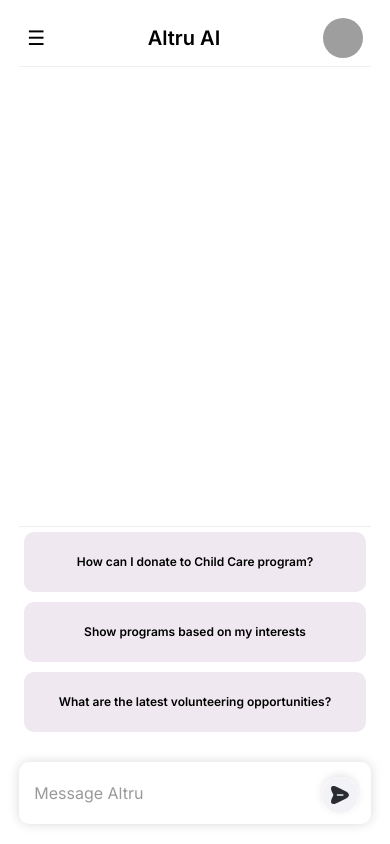
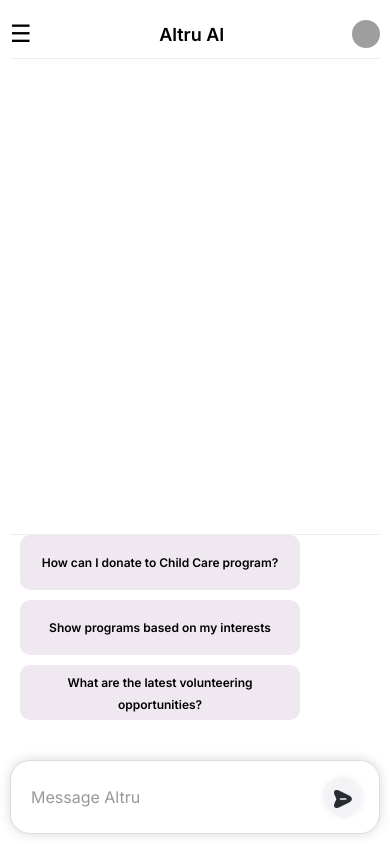
Before and after one commit to shyamal11/aoi_frontend, a React (Vite) app: page /chat in a window 390 px wide. Built offline with nearby package versions, Linux system fonts and the light colour scheme; grey boxes are pictures that could not be loaded.

Commit message:
fix: improve mobile chat input box positioning and visibility

```diff
--- a/src/components/ChatContainer/ChatContainer.css
+++ b/src/components/ChatContainer/ChatContainer.css
@@ -303,46 +303,107 @@
   .chat-page .container {
     width: 100%;
     height: 100vh;
+    padding: 10px;
     border-radius: 0;
-    padding: 10px;
   }
 
   .chat-page .header {
-    padding: 8px;
+    width: 100%;
+    padding: 8px 0;
   }
 
-  .chat-page .chat-container {
-    padding: 10px 0 0 0;
-  }
-
-  .chat-page .messages-container {
-    padding-bottom: 80px;
-  }
-
-  .chat-page .quick-buttons {
-    padding: 5px;
-  }
-
-  .chat-page .chat-input {
-    margin-bottom: 10px;
-  }
-
-  .chat-page .menu-icon,
   .chat-page .title {
     font-size: 20px;
   }
 
-  .chat-page .message {
-    max-width: 90%;
+  .chat-page .user-icon {
+    width: 32px;
+    height: 32px;
   }
 
-  .chat-page .quick-buttons button {
-    width: 100%;
-    height: 60px;
+  .chat-page .chat-container {
+    padding: 10px 0;
   }
 
-  .chat-page .profile-box {
+  .chat-page .messages-container {
+    padding: 0 10px;
+    margin-bottom: 10px;
+  }
+
+  .chat-page .message {
     font-size: 14px;
+    max-width: 85%;
+    padding: 10px 12px;
+  }
+
+  .chat-page .quick-buttons {
+    width: 100%;
+    padding: 0 10px;
+    margin-bottom: 10px;
+  }
+
+  .chat-page .quick-button {
+    font-size: 12px;
+    padding: 6px 12px;
+  }
+
+  .chat-page .chat-input-container {
+    width: 100%;
+    padding: 0 10px;
+    position: fixed;
+    bottom: 0;
+    left: 0;
+    background: white;
+    z-index: 1000;
+    box-shadow: 0 -2px 10px rgba(0, 0, 0, 0.1);
+  }
+
+  .chat-page .chat-input {
+    width: 100%;
+    padding: 12px;
+    font-size: 14px;
+    border-radius: 20px;
+    border: 1px solid #ddd;
+    margin: 0;
+  }
+
+  .chat-page .send-icon {
+    right: 20px;
+    font-size: 20px;
+  }
+
+  .chat-page .messages-container {
+    padding-bottom: 80px; /* Add space for fixed input */
+  }
+}
+
+@media (max-width: 480px) {
+  .chat-page .header {
+    padding: 6px 0;
+  }
+
+  .chat-page .title {
+    font-size: 18px;
+  }
+
+  .chat-page .user-icon {
+    width: 28px;
+    height: 28px;
+  }
+
+  .chat-page .quick-button {
+    padding: 5px 10px;
+    font-size: 11px;
+  }
+
+  .chat-page .chat-input {
+    padding: 10px;
+    font-size: 13px;
+  }
+
+  .chat-page .send-icon {
+    right: 15px;
+    font-size: 18px;
   }
 }
 
```
